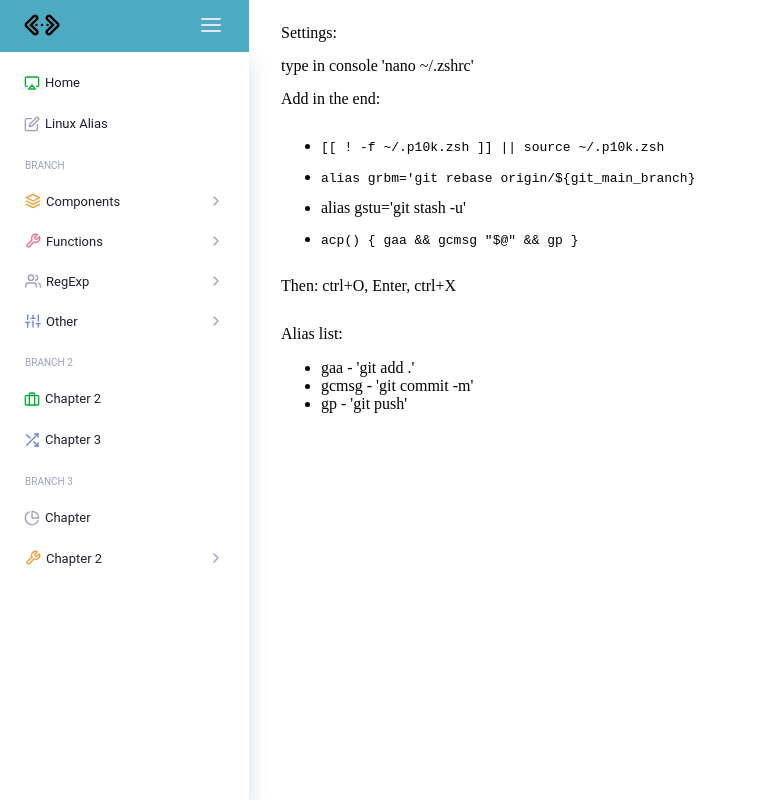
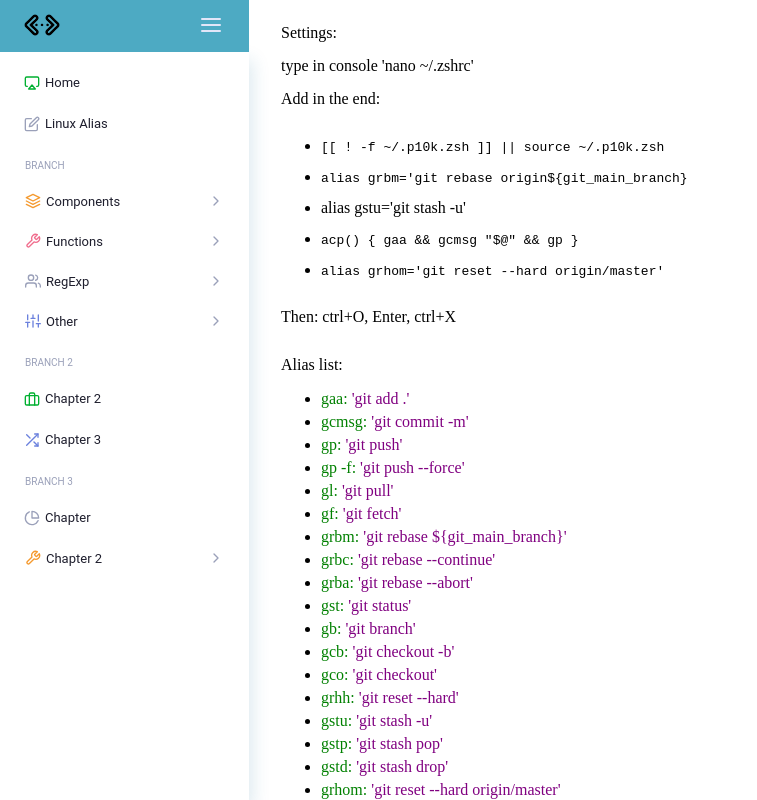
Before and after one commit to sky-pneuma/help-code, a React (Create React App) app: page /alias in a window 1280 px wide. Shown: the whole page, without its empty margins (0-757 px from the left). Built offline with nearby package versions, Linux system fonts and the light colour scheme.

Commit message:
feat: add linux aliases

```diff
--- a/src/App.scss
+++ b/src/App.scss
@@ -2,7 +2,7 @@
 
 .page-container {
   padding: 24px 32px;
-  height: calc(100vh - 53px);
+  height: 100vh;
   overflow: auto;
   box-sizing: border-box;
   font-family:'JetBrains Mono';
--- a/src/JS/Pages/Alias/Alias.js
+++ b/src/JS/Pages/Alias/Alias.js
@@ -1,3 +1,5 @@
+import { constructor } from './constructor';
+
 const Alias = () => {
   return (
     <div className="dfc">
@@ -8,10 +10,9 @@ const Alias = () => {
       <ul>
         <li>
           <pre>{`[[ ! -f ~/.p10k.zsh ]] || source ~/.p10k.zsh`}</pre>
-
         </li>
         <li>
-            <pre>{`alias grbm='git rebase origin/\${git_main_branch}`}</pre>
+          <pre>{`alias grbm='git rebase origin\${git_main_branch}`}</pre>
         </li>
         <li>
           alias gstu='git stash -u'
@@ -19,14 +20,19 @@ const Alias = () => {
         <li>
           <pre>{`acp() { gaa && gcmsg "$@" && gp }`}</pre>
         </li>
+        <li>
+          <pre>alias grhom='git reset --hard origin/master'</pre>
+        </li>
       </ul>
       <span>Then: ctrl+O, Enter, ctrl+X</span>
 
       <div className="mt30">Alias list:</div>
       <ul>
-          <li>gaa - 'git add .'</li>
-          <li>gcmsg - 'git commit -m'</li>
-          <li>gp - 'git push'</li>
+        {constructor.map(({ short, command }) => <li className='mb5' key={short}>
+          <span style={{ color: 'green' }}>{short}: </span>
+          <span style={{ color: 'purple' }}>'{command}'</span>
+        </li>
+        )}
       </ul>
     </div>
   )
--- /dev/null
+++ b/src/JS/Pages/Alias/constructor.js
@@ -0,0 +1,21 @@
+export const constructor = [
+  { short: 'gaa', command: 'git add .' },
+  { short: 'gcmsg', command: 'git commit -m' },
+  { short: 'gp', command: 'git push' },
+  { short: 'gp -f', command: 'git push --force' },
+  { short: 'gl', command: 'git pull' },
+  { short: 'gf', command: 'git fetch' },
+  { short: 'grbm', command: 'git rebase ${git_main_branch}' },
+  { short: 'grbc', command: 'git rebase --continue' },
+  { short: 'grba', command: 'git rebase --abort' },
+  { short: 'gst', command: 'git status' },
+  { short: 'gb', command: 'git branch' },
+  { short: 'gcb', command: 'git checkout -b' },
+  { short: 'gco', command: 'git checkout' },
+  { short: 'grhh', command: 'git reset --hard' },
+  { short: 'gstu', command: 'git stash -u' },
+  { short: 'gstp', command: 'git stash pop' },
+  { short: 'gstd', command: 'git stash drop' },
+  { short: 'grhom', command: 'git reset --hard origin/master' },
+  { short: 'acp "message"', command: 'gaa + gcmsg + gp' },
+]
--- a/src/index.scss
+++ b/src/index.scss
@@ -1,6 +1,11 @@
 body {
   margin: 0;
   font-family: "Roboto", sans-serif;
+}
+
+main {
+  width: 100%;
+  height: 100vh;
 }
 
 code {
```
Lines whose indentation alone changed are shown as unchanged.
